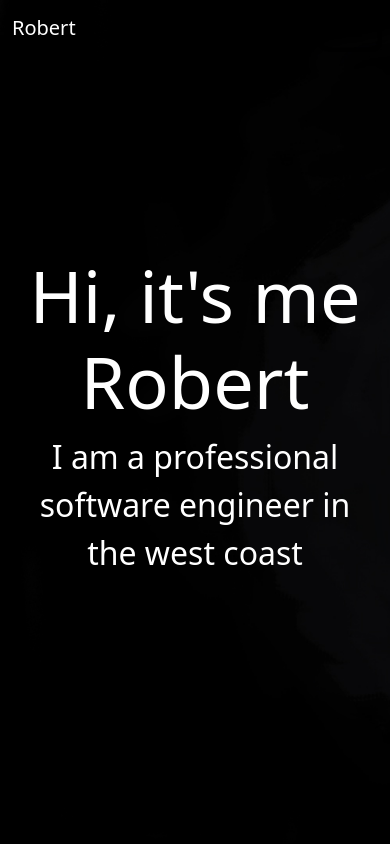
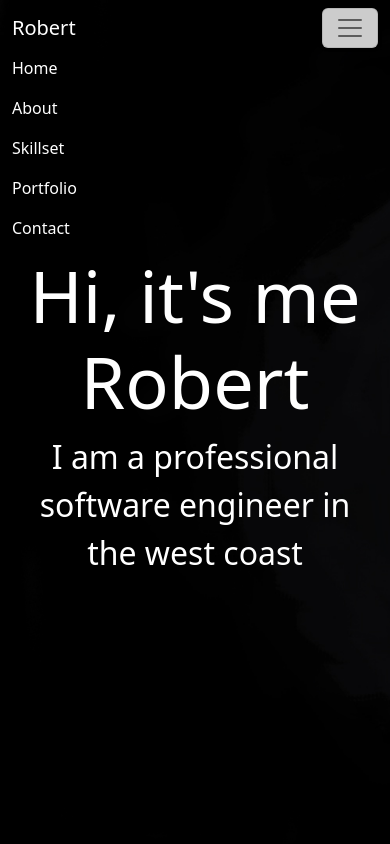
Before and after one commit to rpmiller4/portfolio, a React (Create React App) app in the folder my-portfolio/ClientApp/: page / in a window 390 px wide. Both pictures are taken after a click on the button "Toggle navigation". Shown: the top 844 px of the page. Built offline with nearby package versions, Linux system fonts and the light colour scheme.

Commit message:
Fixed various layout issues: Toggle menu not showing, when scrolling to sections of the page, the section title would be obscured by the mainNavBar.

```diff
--- a/my-portfolio/ClientApp/public/index.html
+++ b/my-portfolio/ClientApp/public/index.html
@@ -27,6 +27,7 @@
       You need to enable JavaScript to run this app.
     </noscript>
     <div id="root"></div>
+    <script src="https://cdn.jsdelivr.net/npm/bootstrap@5.1.3/dist/js/bootstrap.bundle.min.js"></script>
     <script src="https://kit.fontawesome.com/31149d48b0.js" crossorigin="anonymous"></script>
     <!--
       This HTML file is a template.
--- a/my-portfolio/ClientApp/src/components/Layout.js
+++ b/my-portfolio/ClientApp/src/components/Layout.js
@@ -20,11 +20,15 @@ const Layout = ({children}) =>{
 
   useEffect(() => {
     const handleNavLinkClick = (event) => {
+
+      // get the whether the navbar content is showing because during scroll animation, we obscure the target.
+      // using the height of the element will let us change the target position by substracting the height.
+      const heightOfNavbar = document.getElementById("mainNavbar").clientHeight;
+
       event.preventDefault();
       const targetId = event.target.getAttribute('href');
-      const offset = parseInt(event.target.getAttribute('data-offset'), 10);
       const targetElement = document.querySelector(targetId);
-      const targetPosition = targetElement.getBoundingClientRect().top + window.pageYOffset - offset;
+      const targetPosition = targetElement.getBoundingClientRect().top + window.pageYOffset - heightOfNavbar;
 
       window.scrollTo({
         top: targetPosition,
--- a/my-portfolio/ClientApp/src/components/NavMenu.js
+++ b/my-portfolio/ClientApp/src/components/NavMenu.js
@@ -26,7 +26,7 @@ class NavMenuClass extends Component {
     return (
 
       <header>
-        <nav className={`navbar navbar-expand-lg fixed-top navbarScroll navMenu ${navbarDark}`}>
+        <nav className={`navbar navbar-expand-lg fixed-top navbarScroll navMenu ${navbarDark}`} id="mainNavbar">
           <div className="container">
               <a className="navbar-brand" href="#">Robert</a>
               <button className="navbar-toggler" type="button" data-bs-toggle="collapse" data-bs-target="#navbarSupportedContent" aria-controls="navbarSupportedContent" aria-expanded="false" aria-label="Toggle navigation">
@@ -35,22 +35,21 @@ class NavMenuClass extends Component {
               <div className="collapse navbar-collapse" id="navbarSupportedContent">
                   <ul className="navbar-nav ms-auto">
                       <li className="nav-item active">
-                          <a className="nav-link" href="#home" data-offset="70">Home</a>
+                          <a className="nav-link" href="#home">Home</a>
                       </li>
                       <li className="nav-item">
-                          <a className="nav-link" href="#about" data-offset="70">About</a>
+                          <a className="nav-link" href="#about">About</a>
                       </li>
                       <li className="nav-item">
-                          <a className="nav-link" href="#skillset" data-offset="70">Skillset</a>
+                          <a className="nav-link" href="#skillset">Skillset</a>
                       </li>
                       <li className="nav-item">
-                          <a className="nav-link" href="#portfolio" data-offset="70">Portfolio</a>
+                          <a className="nav-link" href="#portfolio">Portfolio</a>
                       </li>
                       <li className="nav-item">
-                          <a className="nav-link" href="#contact" data-offset="70">Contact</a>
+                          <a className="nav-link" href="#contact">Contact</a>
                       </li>
                   </ul>
-
               </div>
           </div>
         </nav>
--- a/my-portfolio/ClientApp/src/custom.css
+++ b/my-portfolio/ClientApp/src/custom.css
@@ -1,11 +1,29 @@
 /* Provide sufficient contrast against white background */
 .navMenu a {
-  color: #ffffff !important;
+  color: #ffffff;
 }
 
+.navbar-toggler {
+  background-color: #cccccc;
+}
+
+.navbar {
+  --bs-navbar-brand-color: #ffffff;
+  --bs-navbar-brand-hover-color: #cccccc;
+
+}
 .btn:focus, .btn:active:focus, .btn-link.nav-link:focus, .form-control:focus, .form-check-input:focus {
   box-shadow: 0 0 0 0.1rem white, 0 0 0 0.25rem #258cfb;
 }
+
+.nav-link {
+  --bs-nav-link-color: #ffffff;
+  --bs-nav-link-hover-color: #cccccc;
+  --bs-nav-link-disabled-color: #999999;
+}
+
+
+
 
 code {
   color: #E01A76;
```
